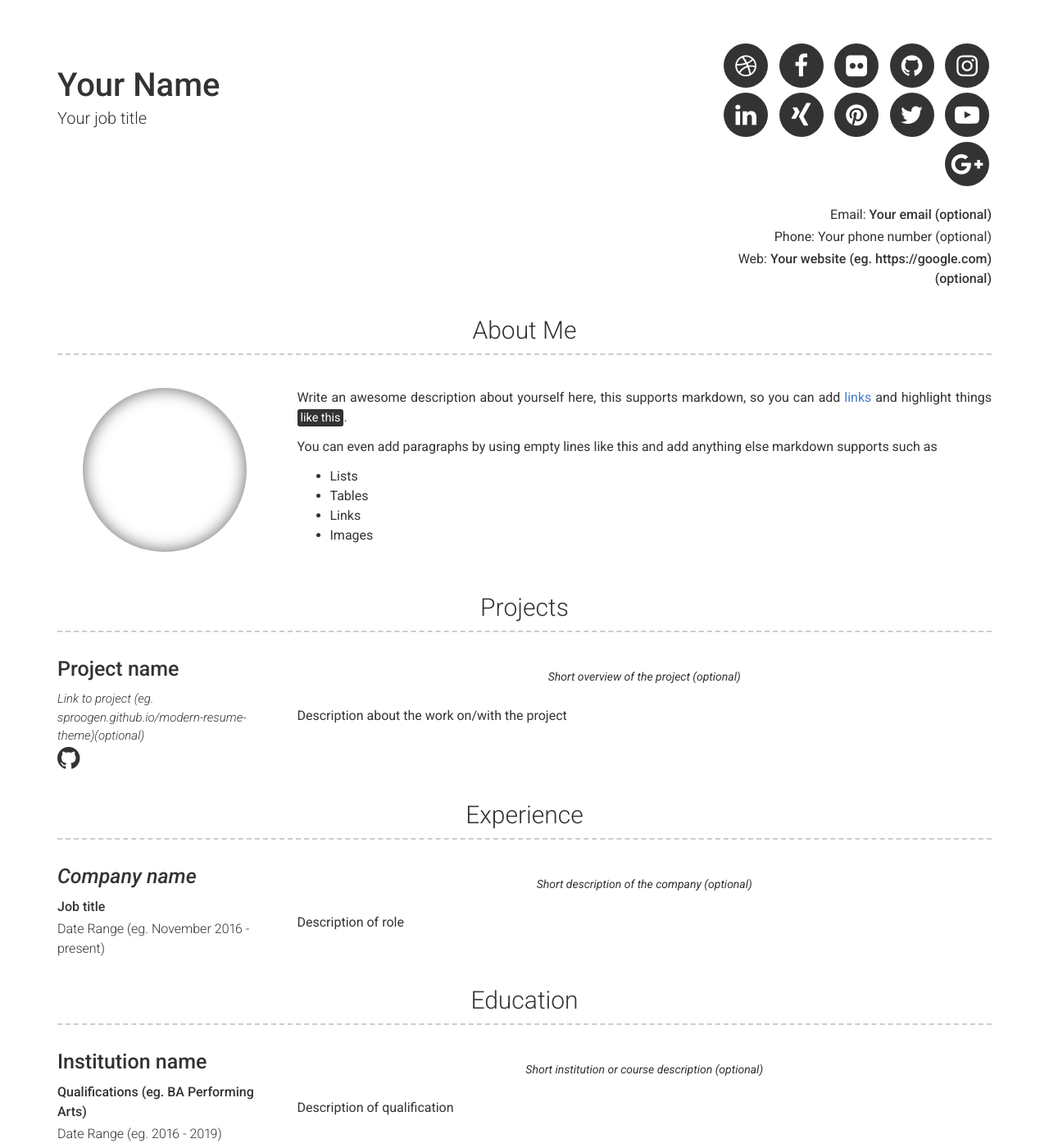
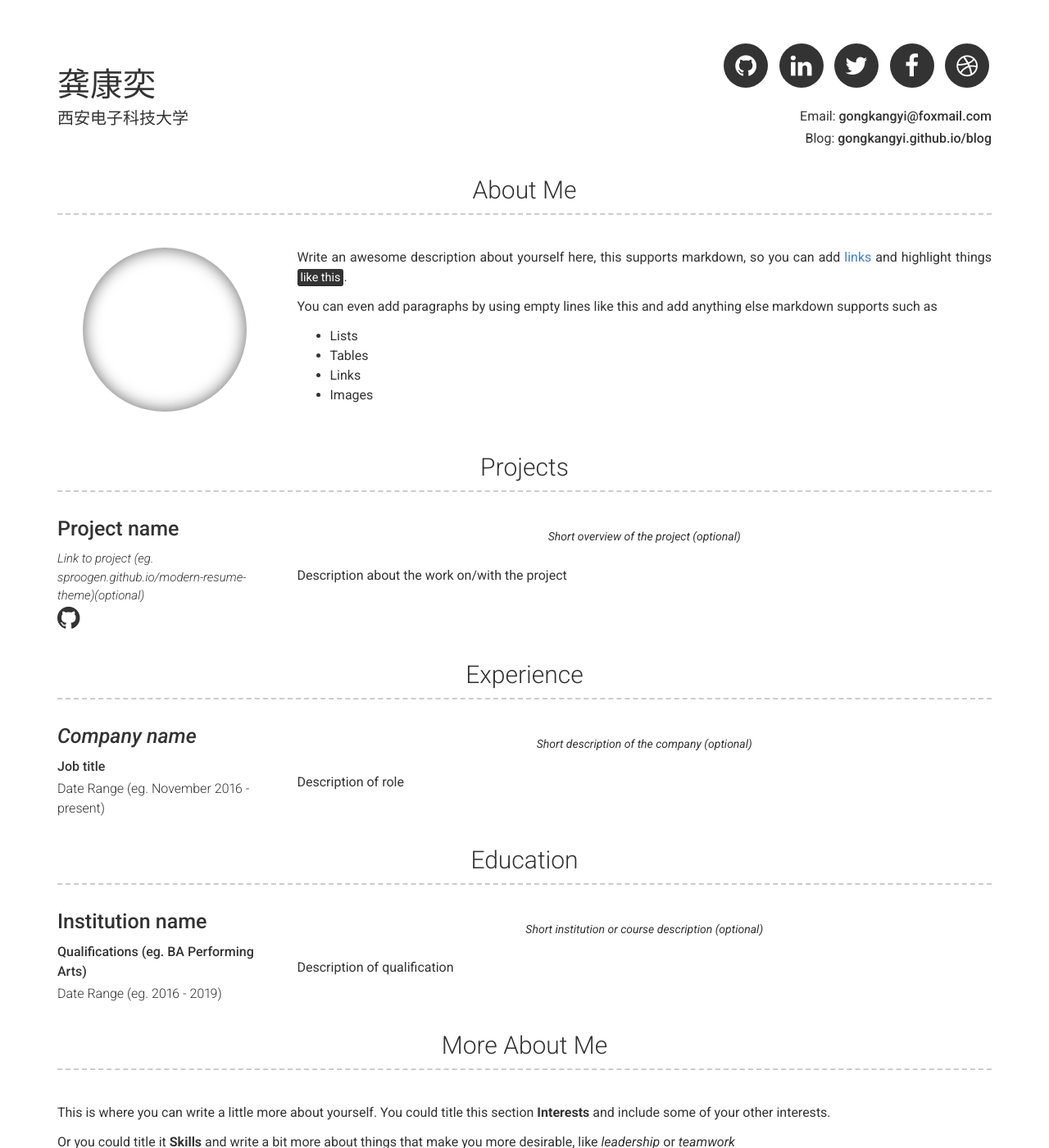
Before and after one commit to gongkangyi/gongkangyi.github.io, a Jekyll site: the page built from index.md, in a window 1280 px wide and 1400 px high. Shown: the whole window at 82% size. Built offline with Jekyll 4.4.1, drawn with Linux system fonts in a browser that asks for light colours; some of the changed text lies outside the part shown.

Commit message:
2019-5-15 15:18:12

```diff
--- a/_config.yml
+++ b/_config.yml
@@ -3,24 +3,24 @@ repository: Git repository where your resume will be hosted, only required if yo
 # favicon: Directory of your favicon (eg. images/favicon.ico)(optional)
 
 # Personal info
-name: Your Name
-title: Your job title
-email: Your email (optional)
-phone: Your phone number (optional)
-website: Your website (eg. https://google.com)(optional)
+name: 龚康奕
+title: 西安电子科技大学
+email: gongkangyi@foxmail.com
+#phone: Your phone number (optional)
+website: gongkangyi.github.io/blog
 
 # Social links
 twitter_username: jekyllrb
-github_username:  jekyll
+github_username:  gongkangyi
 dribbble_username: jekyll
 facebook_username: jekyll
-flickr_username: jekyll
-instagram_username: jekyll
+#flickr_username: jekyll
+#instagram_username: jekyll
 linkedin_username: jekyll
-xing_username: jekyll
-pinterest_username: jekyll
-youtube_username: jekyll
-googleplus_username: +jekyll
+#xing_username: jekyll
+#pinterest_username: jekyll
+#youtube_username: jekyll
+#googleplus_username: +jekyll
 
 # About Section
 # about_title: About Me (Use this to override about section title)
@@ -44,14 +44,14 @@ about_content: | # this will include new lines to allow paragraphs
 # education_title: Education #(Use this to override about education section title)
 
 # More Section
-# more_title: A Little More About Me #(Use this to override about more section title)
+more_title: More About Me #(Use this to override about more section title)
 more_content: | # this will include new lines to allow paragraphs
   This is where you can write a little more about yourself. You could title this section **Interests** and include some of your other interests.
 
   Or you could title it **Skills** and write a bit more about things that make you more desirable, like *leadership* or *teamwork*
 
 # Footer
-footer_show_references: true
+footer_show_references: false
 
 # Build settings
 # theme: modern-resume-theme (Use this is you are hosting your resume yourself)
--- a/_includes/header.html
+++ b/_includes/header.html
@@ -6,27 +6,6 @@
     </div>
     <div class="col-xs-12 col-sm-6 col-md-6 col-lg-4 header-right">
       <ul class="icons no-print">
-        {%- if site.dribbble_username -%}
-          <li>
-            <a target="_blank" href="https://dribbble.com/{{ site.dribbble_username| cgi_escape | escape }}" class="button button--sacnite button--round-l">
-              <i class="fa fa-dribbble" title="Dribble link"></i>
-            </a>
-          </li>
-        {%- endif -%}
-        {%- if site.facebook_username -%}
-          <li>
-            <a target="_blank" href="https://www.facebook.com/{{ site.facebook_username| cgi_escape | escape }}" class="button button--sacnite button--round-l">
-              <i class="fa fa-facebook" title="Facebook link"></i>
-            </a>
-          </li>
-        {%- endif -%}
-        {%- if site.flickr_username -%}
-          <li>
-            <a target="_blank" href="https://www.flickr.com/photos/{{ site.flickr_username| cgi_escape | escape }}" class="button button--sacnite button--round-l">
-              <i class="fa fa-flickr" title="Flickr link"></i>
-            </a>
-          </li>
-        {%- endif -%}
         {%- if site.github_username -%}
           <li>
             <a target="_blank" href="https://github.com/{{ site.github_username| cgi_escape | escape }}" class="button button--sacnite button--round-l">
@@ -34,57 +13,35 @@
             </a>
           </li>
         {%- endif -%}
-        {%- if site.instagram_username -%}
-          <li>
-            <a target="_blank" href="https://www.instagram.com/{{ site.instagram_username| cgi_escape | escape }}" class="button button--sacnite button--round-l">
-              <i class="fa fa-instagram" title="Instagram link"></i>
-            </a>
-          </li>
-        {%- endif -%}
         {%- if site.linkedin_username -%}
           <li>
-            <a target="_blank" href="https://www.linkedin.com/in/{{ site.linkedin_username| cgi_escape | escape }}" class="button button--sacnite button--round-l">
+            <a target="_blank" href="https://gongkangyi.github.io/blog/404" class="button button--sacnite button--round-l">
               <i class="fa fa-linkedin" title="Linkedin link"></i>
-            </a>
-          </li>
-        {%- endif -%}
-        {%- if site.xing_username -%}
-          <li>
-            <a target="_blank" href="https://www.xing.com/profile/{{ site.xing_username| cgi_escape | escape }}" class="button button--sacnite button--round-l">
-              <i class="fa fa-xing" title="Xing link"></i>
-            </a>
-          </li>
-        {%- endif -%}
-        {%- if site.pinterest_username -%}
-          <li>
-            <a target="_blank" href="https://www.pinterest.com/{{ site.pinterest_username| cgi_escape | escape }}" class="button button--sacnite button--round-l">
-              <i class="fa fa-pinterest" title="Pintrest link"></i>
             </a>
           </li>
         {%- endif -%}
         {%- if site.twitter_username -%}
           <li>
-            <a target="_blank" href="https://twitter.com/{{ site.twitter_username| cgi_escape | escape }}" class="button button--sacnite button--round-l">
+            <a target="_blank" href="https://gongkangyi.github.io/blog/404" class="button button--sacnite button--round-l">
               <i class="fa fa-twitter" title="Twitter link"></i>
             </a>
           </li>
         {%- endif -%}
-        {%- if site.youtube_username -%}
+        {%- if site.facebook_username -%}
           <li>
-            <a target="_blank" href="https://www.youtube.com/{{ site.youtube_username| cgi_escape | escape }}" class="button button--sacnite button--round-l">
-              <i class="fa fa-youtube-play" title="Youtube link"></i>
+            <a target="_blank" href="https://gongkangyi.github.io/blog/404" class="button button--sacnite button--round-l">
+              <i class="fa fa-facebook" title="Facebook link"></i>
             </a>
           </li>
         {%- endif -%}
-        {%- if site.googleplus_username -%}
+        {%- if site.dribbble_username -%}
           <li>
-            <a target="_blank" href="https://plus.google.com/{{ site.googleplus_username| escape }}" class="button button--sacnite button--round-l">
-              <i class="fa fa-google-plus" title="Google plus link"></i>
+            <a target="_blank" href="https://gongkangyi.github.io/blog/404" class="button button--sacnite button--round-l">
+              <i class="fa fa-dribbble" title="Dribble link"></i>
             </a>
           </li>
         {%- endif -%}
       </ul>
-
       {%- if site.email -%}
         <p>
           Email: <a href="mailto:{{ site.email }}" target="_blank">{{ site.email | escape }}</a>
@@ -97,7 +54,7 @@
       {%- endif -%}
       {%- if site.website -%}
         <p>
-          Web: {% include a.html href=site.website %}{{ site.website | escape }}</a>
+          Blog: {% include a.html href=site.website %}{{ site.website | escape }}</a>
         </p>
       {%- endif -%}
     </div>
```
Also changed, not shown: _includes/header - 副本.html (added, +105 -0 lines), images/test.jpg (added).
